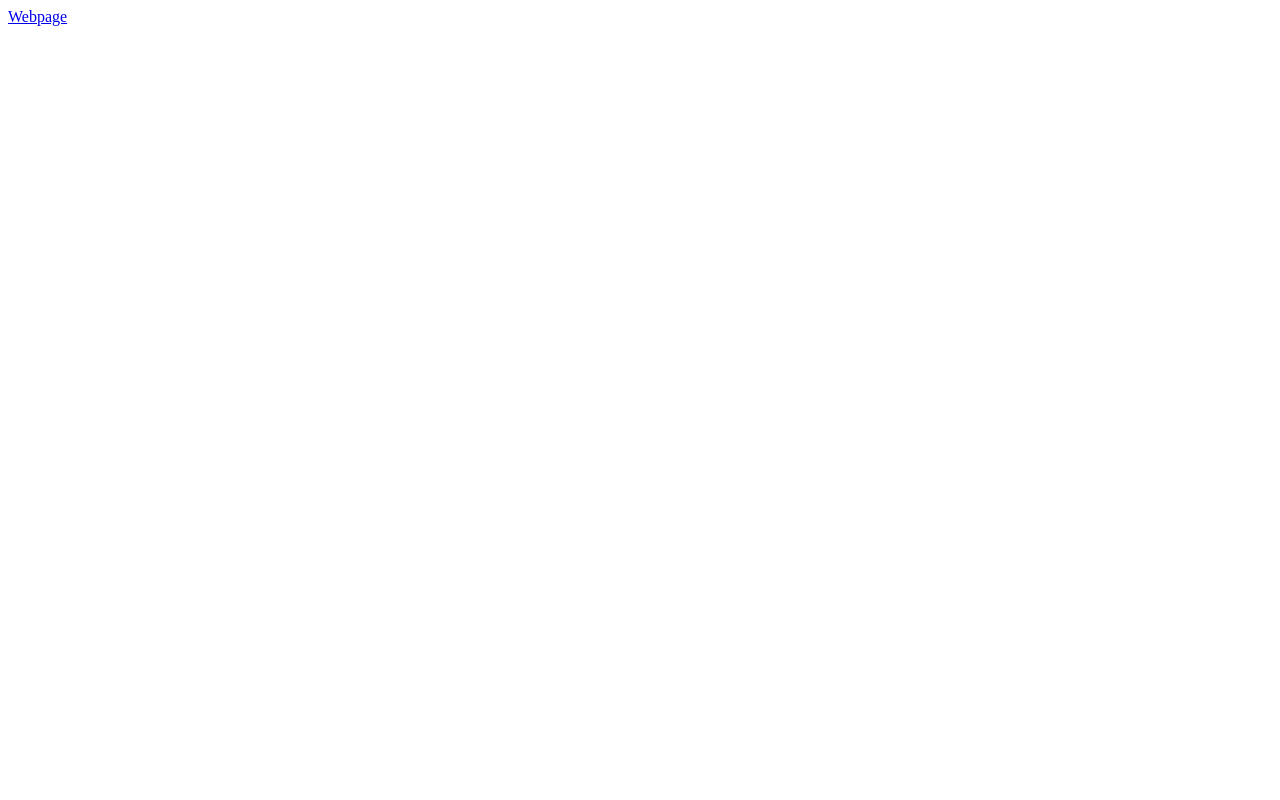
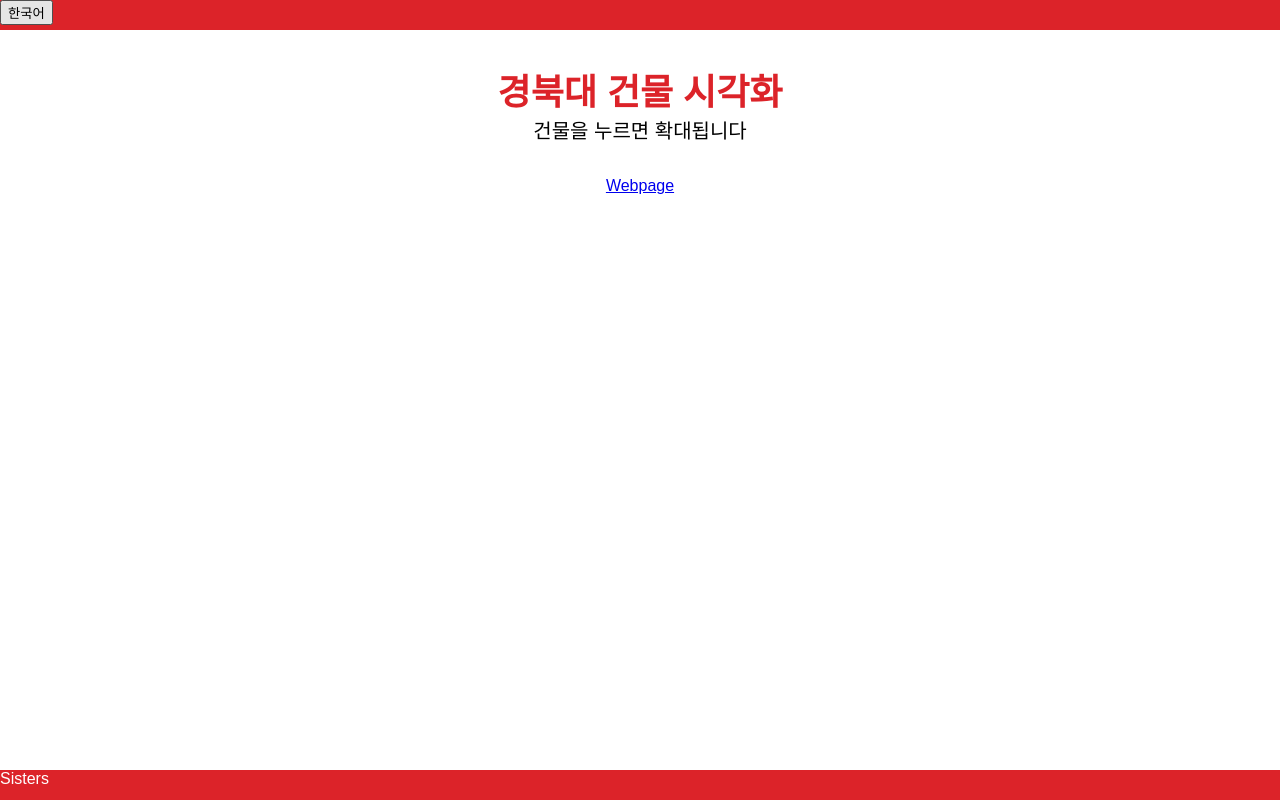
Before and after one commit to Moderator11/KNU-3D-Building-viewer, a plain HTML site: page index.html in a window 1280 px wide. Drawn offline with Linux system fonts and the light colour scheme.

Commit message:
Style main page

```diff
--- a/index.html
+++ b/index.html
@@ -1 +1,37 @@
-<a href="./KNU_3D/index.html">Webpage</a>
+<!DOCTYPE html>
+<html lang="en">
+<head>
+    <meta charset="UTF-8">
+    <meta name="viewport" content="width=device-width, initial-scale=1.0">
+    <title>경북대 건물 시각화</title>
+    <link rel="stylesheet" href="./style.css">
+
+</head>
+<body>
+
+    <div class="header">
+        <button>한국어</button>
+    </div>
+
+    <div class="title-container">
+        <div class="title">경북대 건물 시각화</div>
+        <div class="instructions">건물을 누르면 확대됩니다</div>
+    </div>
+
+    <div class="main-content">
+        <a href="./KNU_3D/index.html">Webpage</a>
+    </div>
+
+    <div class="footer">
+        <div class="team-name">Sisters</div>
+    </div>
+
+
+
+
+
+
+
+
+</body>
+</html>
--- /dev/null
+++ b/style.css
@@ -0,0 +1,36 @@
+body {
+    margin: 0;
+    display: flex;
+    flex-direction: column;
+    justify-content: space-between;
+    align-items: center;
+    height: 100vh;
+    width: 100vw;
+    font-family: "Pretendard Variable", "Noto Sans KR", sans-serif;
+}
+
+.header,
+.footer {
+    background-color: #dc2329;
+    color: white;
+    height: 30px;
+    width: 100%;
+}
+
+.title-container {
+    text-align: center;
+}
+
+.title {
+    color: #dc2329;
+    font-size: 36px;
+    font-weight: bold;
+}
+
+.instructions {
+    font-size: 20px;
+}
+
+.main-content {
+    height: 70%
+}
```
